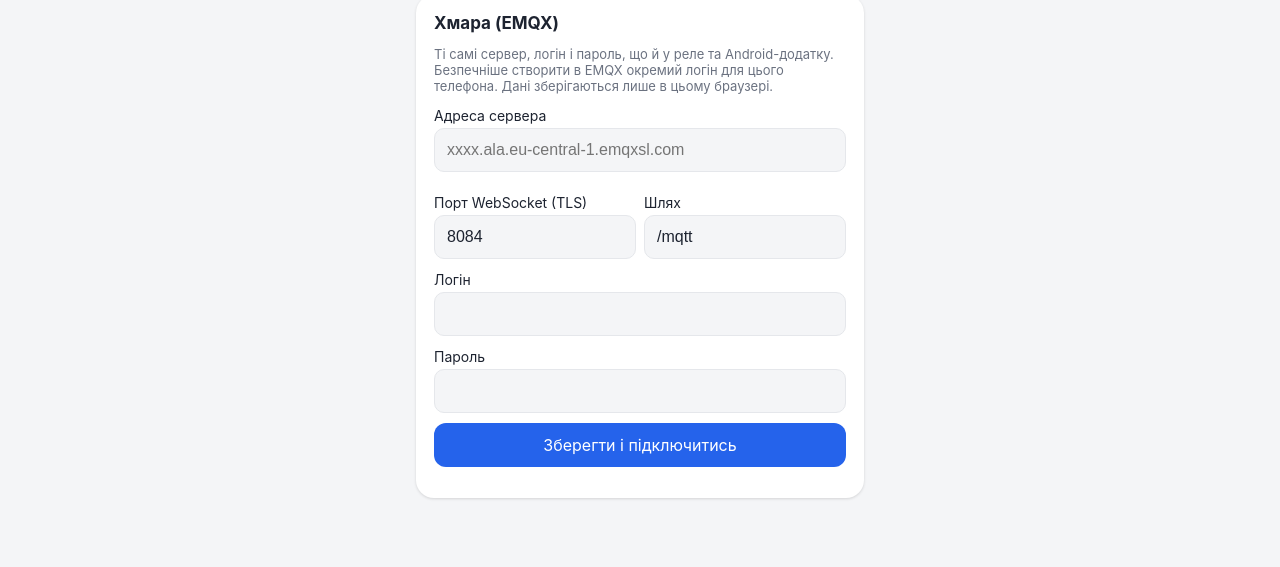
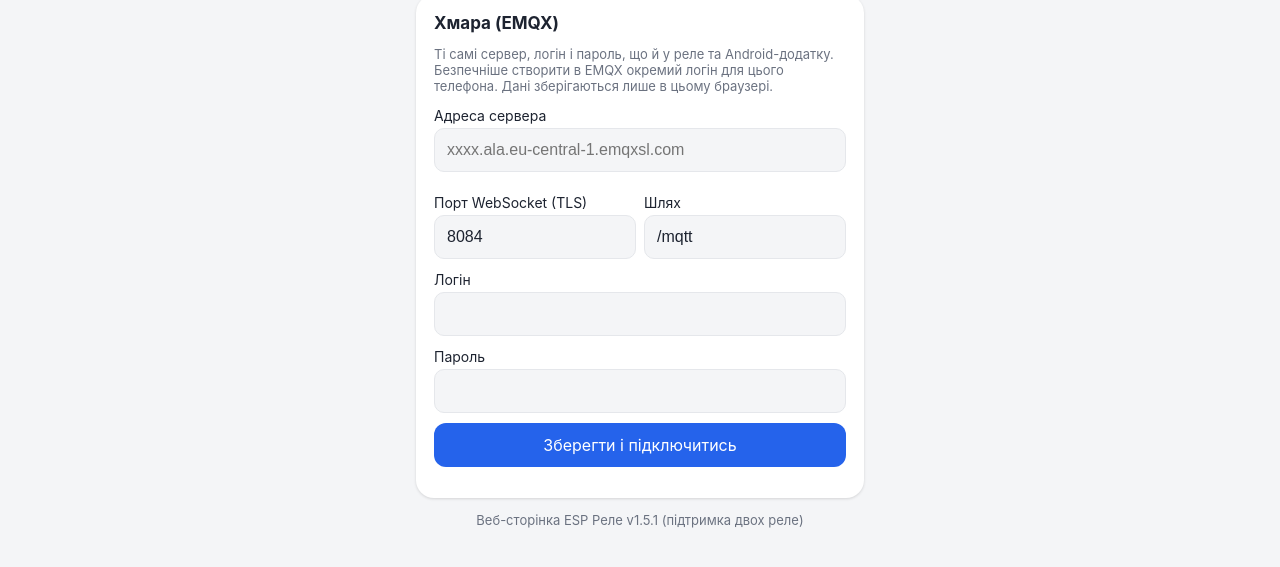
Before and after one commit to av21669-bit/relay, a plain HTML site: page index.html in a window 1280 px wide. Shown: the part 63-630 px from the top of the page. Drawn offline with Linux system fonts and the light colour scheme.

Commit message:
Add files via upload

```diff
--- a/index.html
+++ b/index.html
@@ -138,6 +138,7 @@ a{color:var(--acc)}
     </details>
   </div>
 </section>
+<p class="m center" id="ver">Веб-сторінка ESP Реле v1.5.1 (підтримка двох реле)</p>
 </main>
 <div id="toast"></div>
 
```
